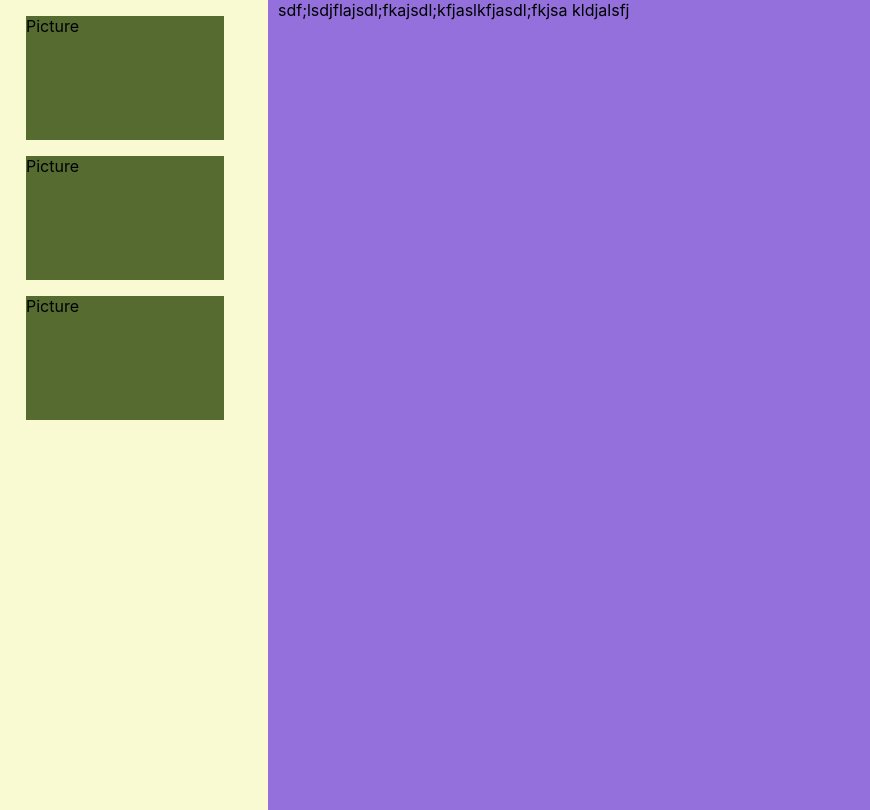
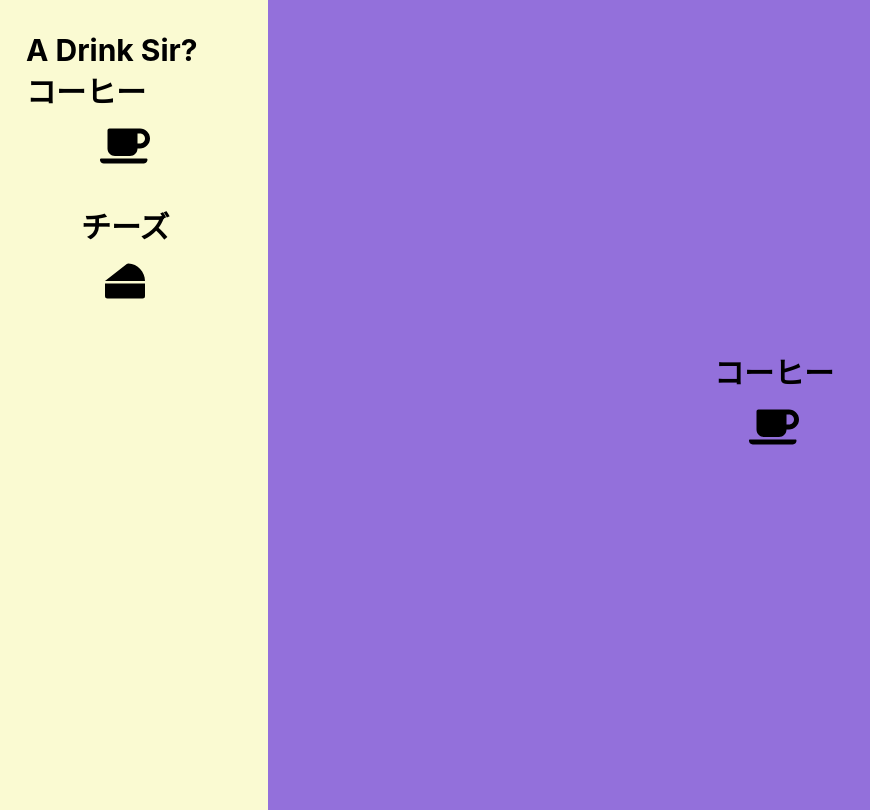
Before and after one commit to ChrisAgold/react-picture-project, a React (Create React App) app: page / in a window 1280 px wide. Shown: the whole page, without its empty margins (0-870 px from the left). Built offline with nearby package versions, Linux system fonts and the light colour scheme.

Commit message:
added icons

```diff
--- a/package.json
+++ b/package.json
@@ -3,6 +3,9 @@
   "version": "0.1.0",
   "private": true,
   "dependencies": {
+    "@fortawesome/fontawesome-svg-core": "^1.2.35",
+    "@fortawesome/free-solid-svg-icons": "^5.15.3",
+    "@fortawesome/react-fontawesome": "^0.1.14",
     "@testing-library/jest-dom": "^5.14.1",
     "@testing-library/react": "^11.2.7",
     "@testing-library/user-event": "^12.8.3",
--- a/src/App.js
+++ b/src/App.js
@@ -1,23 +1,36 @@
 import './App.css';
-import React from 'react';
-import { MainPictureColumn } from './Components';
+import React, {useState} from 'react';
+import {MainPictureColumn, MainPictureRow} from './Components';
+import {FontAwesomeIcon} from '@fortawesome/react-fontawesome';
+import {faCoffee} from '@fortawesome/free-solid-svg-icons';
+import {faCheese} from '@fortawesome/free-solid-svg-icons';
 import {
     StyledPictureColumns,
     StyledMainPicture,
     StyledMain,
 } from "./styles";
 
+
 function App() {
+
+    // js, set state, manipulate props
+    const [picture, setPicture] = useState('')
+
     return (
         <StyledMain>
             {/*COLUMNS*/}
+
             <StyledPictureColumns>
-                <MainPictureColumn/>
+                <MainPictureColumn onClick={() =>
+                    setPicture(<MainPictureColumn picture />)} title={'A Drink Sir?' +
+                'コーヒー'} icon={<FontAwesomeIcon icon={faCoffee}/>}/>
+                <MainPictureColumn title={'チーズ'} icon={<FontAwesomeIcon icon={faCheese}/>}/>
             </StyledPictureColumns>
+
 
             {/*MAIN ROW*/}
             <StyledMainPicture>
-                sdf;lsdjflajsdl;fkajsdl;kfjaslkfjasdl;fkjsa kldjalsfj
+                <MainPictureRow title={'コーヒー'} icon={<FontAwesomeIcon icon={faCoffee}/>}/>
             </StyledMainPicture>
         </StyledMain>
     );
--- a/src/Components/MainPicture.js
+++ b/src/Components/MainPicture.js
@@ -1 +1,30 @@
 import React, { useState, useEffect } from 'react';
+import { FontAwesomeIcon } from '@fortawesome/react-fontawesome'
+import { faCoffee } from '@fortawesome/free-solid-svg-icons'
+import {
+    StyledPictureColumns,
+    IndividualPictureRow,
+} from "../styles";
+
+export const MainPictureRow = (props) => {
+
+    // js, props, state
+    const title = props.title;
+    const icon = props.icon;
+
+    return (
+        <div>
+            <IndividualPictureRow>
+                <div style={{
+                    marginBottom:'10px',
+                    fontWeight: 'bold',
+                    fontSize: '30px'
+                }}>{title}</div>
+
+                <div style={{
+                    fontSize: '40px'
+                }}>{icon}</div>
+            </IndividualPictureRow>
+        </div>
+    )
+}
--- a/src/Components/PictureColumn.js
+++ b/src/Components/PictureColumn.js
@@ -1,20 +1,29 @@
 import React, {useState, useEffect} from 'react';
+import { FontAwesomeIcon } from '@fortawesome/react-fontawesome'
+import { faCoffee } from '@fortawesome/free-solid-svg-icons'
 import {
     StyledPictureColumns,
     IndividualPictureColumn,
 } from "../styles";
 
-export const MainPictureColumn = () => {
+export const MainPictureColumn = (props) => {
+
+    // js, props, state
+    const title = props.title;
+    const icon = props.icon;
+
     return (
         <div>
             <IndividualPictureColumn>
-                <div>Picture</div>
-            </IndividualPictureColumn>
-            <IndividualPictureColumn>
-                <div>Picture</div>
-            </IndividualPictureColumn>
-            <IndividualPictureColumn>
-                <div>Picture</div>
+                <div style={{
+                    marginBottom:'10px',
+                    fontWeight: 'bold',
+                    fontSize: '30px'
+                }}>{title}</div>
+
+                <div style={{
+                    fontSize: '40px'
+                }}>{icon}</div>
             </IndividualPictureColumn>
         </div>
     )
--- a/src/styles/PictureStyles.js
+++ b/src/styles/PictureStyles.js
@@ -17,6 +17,12 @@ export const StyledPictureColumns = styled.div`
   flex-direction: column;
   background-color: lightgoldenrodyellow;
   padding: 10px;
+  overflow: scroll;
+  //-webkit-scrollbar {
+  //  display: none;
+  //}
+  //-ms-overflow-style: none;
+  //scrollbar-width: none;
 `;
 
 export const StyledMainPicture = styled.div`
@@ -26,14 +32,26 @@ export const StyledMainPicture = styled.div`
   flex-direction: row;
   background-color: mediumpurple;
   padding: 10px;
+  justify-content: center;
+  align-items: center;
 `
 
 // Inside PictureColumns
 export const IndividualPictureColumn = styled.div`
-  width: 80%;
+  max-width: 80%;
   height: 100%;
   margin: 1rem;
   display: flex;
   flex-direction: column;
-  background-color: darkolivegreen;
+  justify-content: center;
+  align-items: center;
 `
+export const IndividualPictureRow = styled.div`
+  max-width: 80%;
+  height: 100%;
+  margin: 1rem;
+  display: flex;
+  flex-direction: column;
+  justify-content: center;
+  align-items: center;
+`
```
Also changed, not shown: 1 other file (tests, documents, lock files or other folders).
